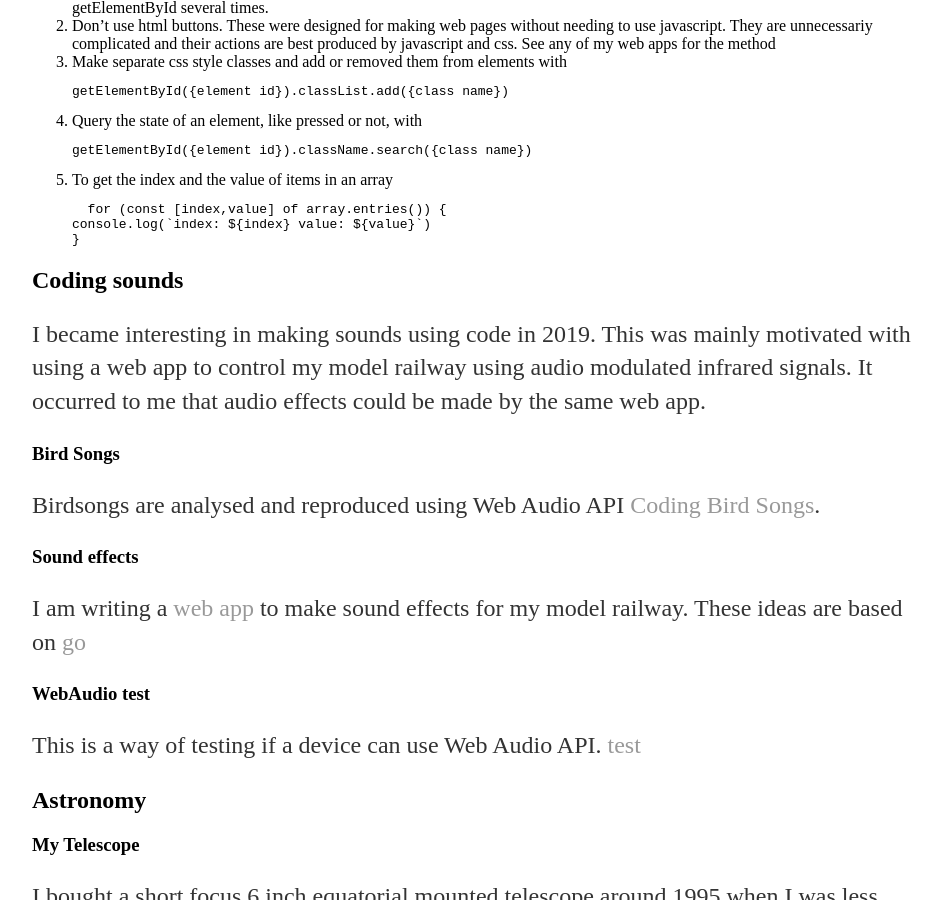
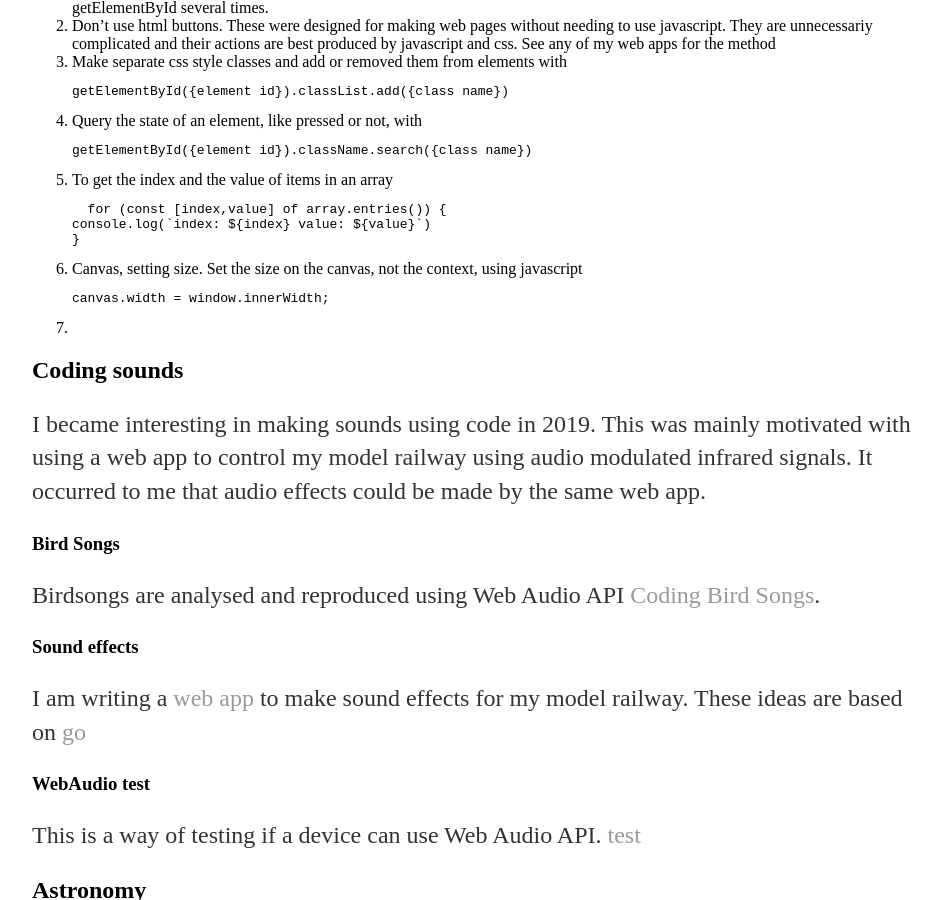
Before and after one commit to bwedgar/bwedgar.github.io, a Jekyll site: the page built from index.md, in a window 1280 px wide and 900 px high, scrolled down 966 px. Shown: the whole window, without its empty margins (160-1101 px from the left). Built offline with Jekyll 4.4.1, drawn with Linux system fonts in a browser that asks for light colours.

Commit message:
Update index.md

````diff
--- a/index.md
+++ b/index.md
@@ -35,6 +35,12 @@ getElementById({element id}).className.search({class name})
 console.log(`index: ${index} value: ${value}`)
 }
 ```
+6. Canvas, setting size.
+Set the size on the canvas, not the context, using javascript
+```javascript
+canvas.width = window.innerWidth;
+```
+7.
 
 
 
````
